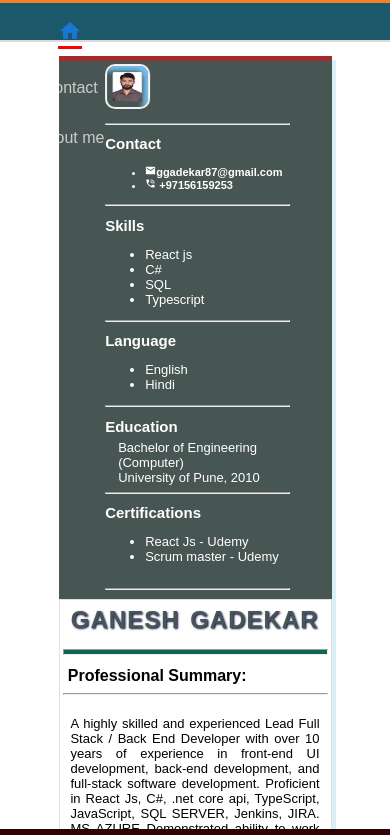
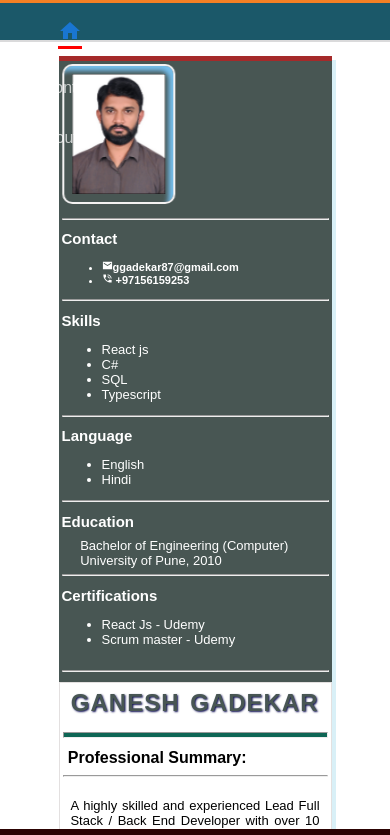
Before and after one commit to ggadekar87/ggadekar, a React (Create React App) app: page / in a window 390 px wide. Shown: the top 835 px of the page. Built offline with nearby package versions, Linux system fonts and the light colour scheme.

Commit message:
mobile changes

```diff
--- a/src/App.js
+++ b/src/App.js
@@ -10,6 +10,7 @@ function App() {
   let routes = (
     <Routes>
       <Route index element={<Home />} />
+      <Route path="ggadekar" element={<Home />} />
       <Route path="contact" element={<Contact />} />
       <Route path="aboutme" element={<About />} />
     </Routes>
--- a/src/components/home/home.css
+++ b/src/components/home/home.css
@@ -135,10 +135,22 @@
     width: 100%;
   }
   .ProfilePic {
-    width: 30px;
-    height: 30px;
+    width: 100%;
   }
   .ProfilePic:hover {
     box-shadow: 15px 15px 15px rgb(117, 190, 236) inset;
   }
+  .tabSideBar {
+    margin: 0 auto;
+    width: 100%;
+  }
 }
+
+@media screen and (max-width: 800px) {
+  .ProfilePic {
+    width: unset;
+  }
+  .tabSideBar {
+    margin-left: unset;
+  }
+}
```
